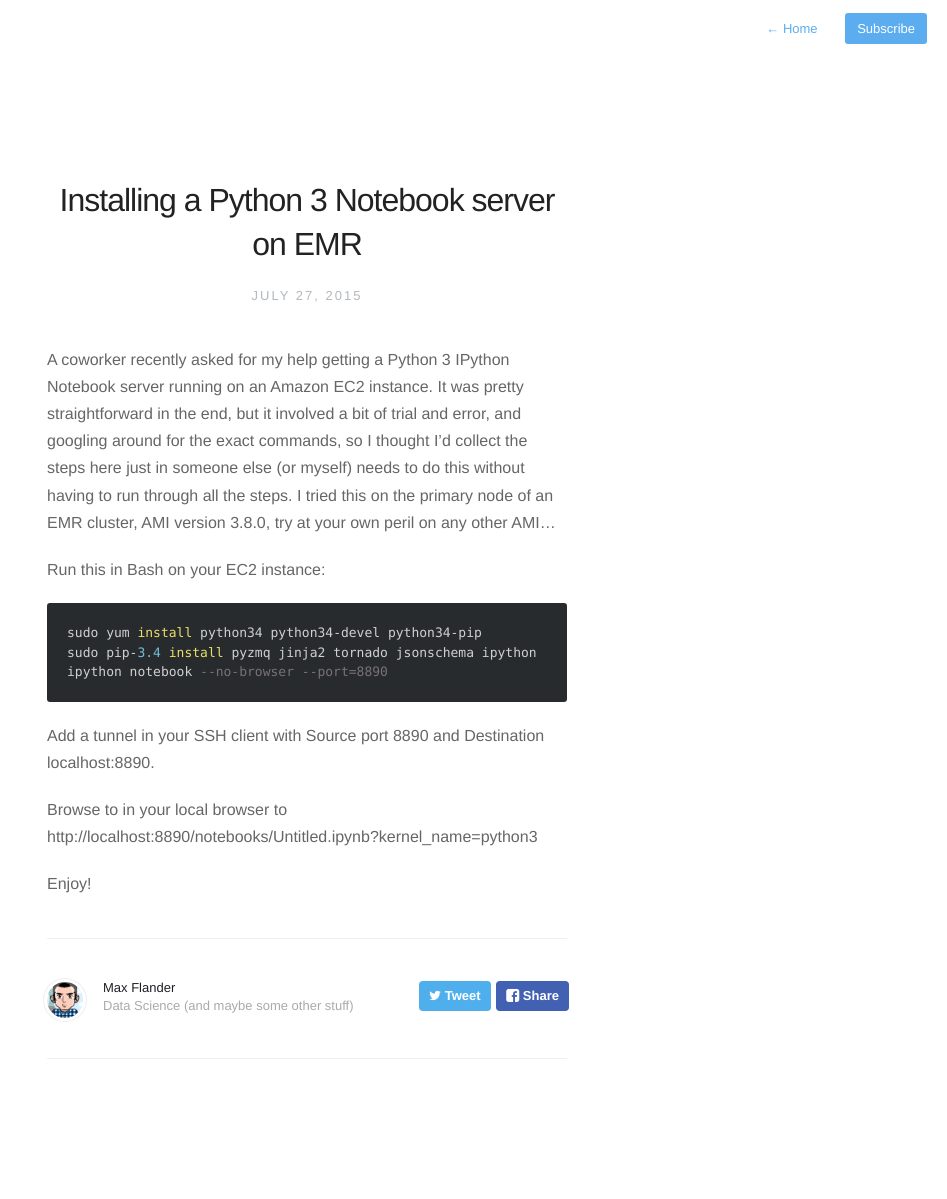
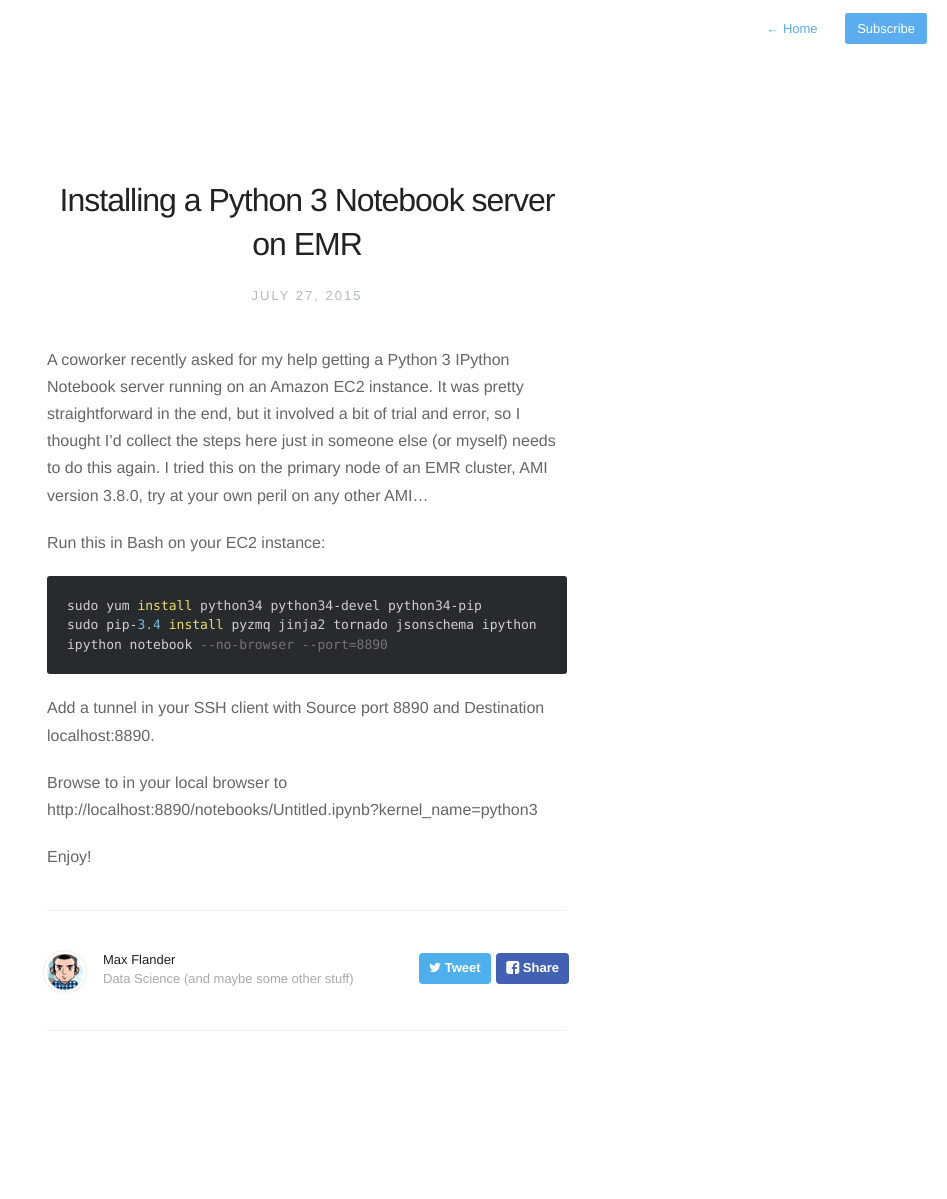
Before and after one commit to themrmax/themrmax.github.io, a Jekyll site: the page built from _posts/2015-07-27-installing-a-Python-3-Notebook-server-on-EMR.md, in a window 1280 px wide. Shown: the whole page, without its empty margins (333-1280 px from the left). Built offline with Jekyll 4.4.1, drawn with Linux system fonts in a browser that asks for light colours; nearby versions of some CDN libraries; Markdown is read by kramdown in place of the engine named in the settings; after the commit the page ends 1171 px from its top, so only the background shows below that.

Commit message:
Update 2015-07-27-installing-a-Python-3-Notebook-server-on-EMR.md

````diff
--- a/_posts/2015-07-27-installing-a-Python-3-Notebook-server-on-EMR.md
+++ b/_posts/2015-07-27-installing-a-Python-3-Notebook-server-on-EMR.md
@@ -3,15 +3,14 @@ title: Installing a Python 3 Notebook server on EMR
 layout: post
 ---
 
-A coworker recently asked for my help getting a Python 3 IPython Notebook server running on an Amazon EC2 instance. It was pretty straightforward in the end, but it involved a bit of trial and error, and googling around for the exact commands, so I thought I'd collect the steps here just in someone else (or myself) needs to do this without having to run through all the steps.
-I tried this on the primary node of an  EMR cluster, AMI version 3.8.0, try at your own peril on any other AMI...
+A coworker recently asked for my help getting a Python 3 IPython Notebook server running on an Amazon EC2 instance. It was pretty straightforward in the end, but it involved a bit of trial and error, so I thought I'd collect the steps here just in someone else (or myself) needs to do this again. I tried this on the primary node of an  EMR cluster, AMI version 3.8.0, try at your own peril on any other AMI...
 
 Run this in Bash on your EC2 instance:
-
-    sudo yum install python34 python34-devel python34-pip
-    sudo pip-3.4 install pyzmq jinja2 tornado jsonschema ipython
-    ipython notebook --no-browser --port=8890
-
+```bash
+sudo yum install python34 python34-devel python34-pip
+sudo pip-3.4 install pyzmq jinja2 tornado jsonschema ipython
+ipython notebook --no-browser --port=8890
+```
 Add a tunnel in your SSH client with Source port `8890` and Destination `localhost:8890`.
 
 Browse to in your local browser to
````
